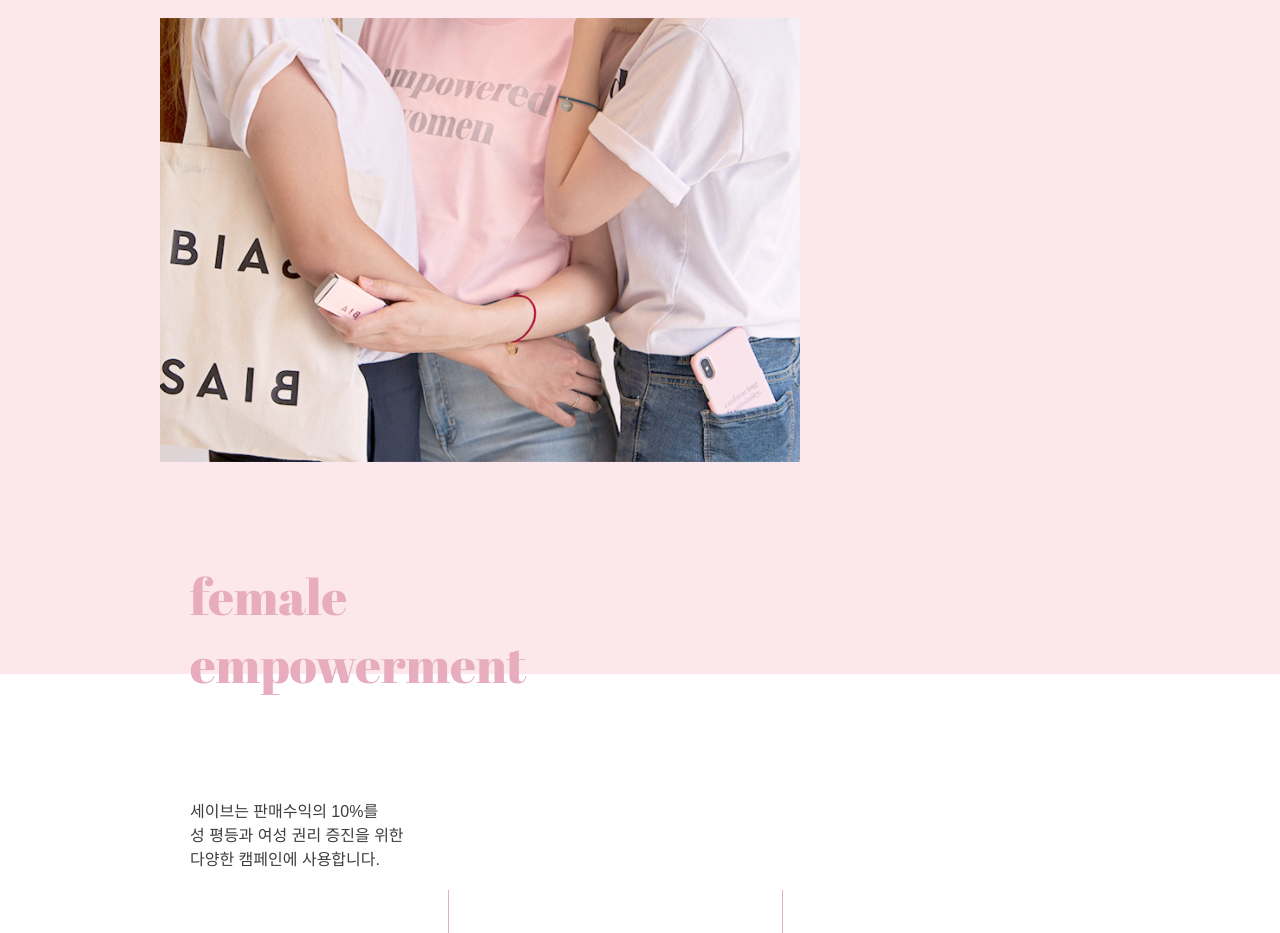
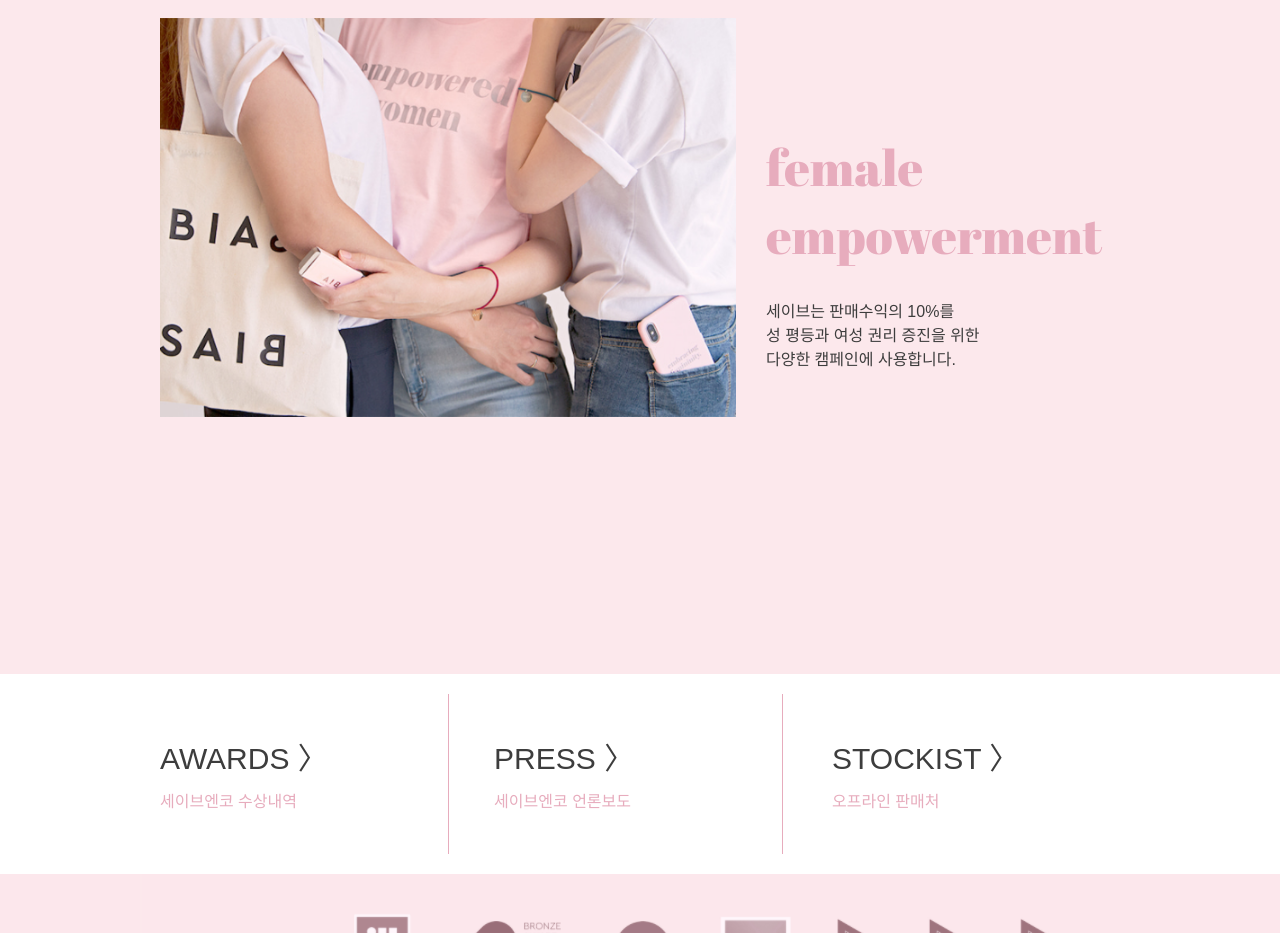
Before and after one commit to yjryu119/SAIB_PC, a plain HTML site: page index.html in a window 1280 px wide. Shown: the part 3500-4433 px from the top of the page. Drawn offline with Linux system fonts and the light colour scheme.

Commit message:
Add files via upload

```diff
--- a/CSS/style.css
+++ b/CSS/style.css
@@ -144,6 +144,9 @@ h2{
     height: 340px;
     position: relative;
 }
+.review_lists img{
+    width: 100%;
+}
 .right_list{
     width: calc(30% - 40px);
     float: right;
@@ -154,6 +157,9 @@ h2{
     padding-top: 30px;
     height: 340px;
     position: relative;
+}
+.right_list img{
+    width: 100%;
 }
 .contents{
     font-size: 14px;
@@ -183,15 +189,19 @@ h2{
 }
 .campaign img{
     float: left;
+    width: 60%;
 }
 .campaign_description{
     float: left;
-    width: 340px;
+    width: 30%;
     margin-left: 30px;
 }
 .campaign_description h2{
     font-family: 'Abril Fatface', cursive;
     font-size: 50px;
+    margin: 0;
+    margin-top: 40%;
+    margin-bottom: 10%;
     color: #e7acbd;
 }
 .about{
```
